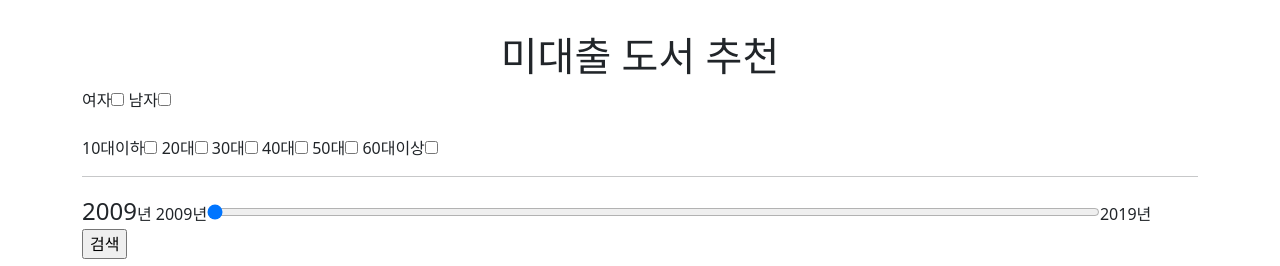
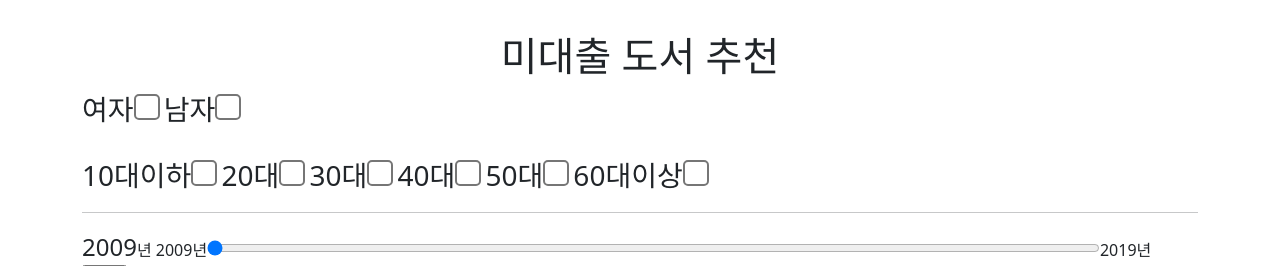
Before and after one commit to dmswl0311/library-AI-web-project, a Django app: page / in a window 1280 px wide. Shown: the top 266 px of the page. Run offline with Django 3.2, Linux system fonts and the light colour scheme; data comes from the database, SQL or seed files in the repository; some libraries are stand-ins or nearby versions.

Commit message:
index.html card 정렬

```diff
--- a/mainapp/templates/index.html
+++ b/mainapp/templates/index.html
@@ -5,10 +5,8 @@
     <meta name="viewport" content="width=device-width, initial-scale=1.0">
     <title>미대출 도서 추천</title>
     <script src="//ajax.googleapis.com/ajax/libs/jquery/1.10.2/jquery.min.js"></script>
-    <!-- CSS only -->
     <link href="https://cdn.jsdelivr.net/npm/bootstrap@5.0.0-beta1/dist/css/bootstrap.min.css" rel="stylesheet"
         integrity="sha384-giJF6kkoqNQ00vy+HMDP7azOuL0xtbfIcaT9wjKHr8RbDVddVHyTfAAsrekwKmP1" crossorigin="anonymous">
-    <!-- JavaScript Bundle with Popper -->
     <script src="https://cdn.jsdelivr.net/npm/bootstrap@5.0.0-beta1/dist/js/bootstrap.bundle.min.js"
         integrity="sha384-ygbV9kiqUc6oa4msXn9868pTtWMgiQaeYH7/t7LECLbyPA2x65Kgf80OJFdroafW"
         crossorigin="anonymous"></script>
@@ -19,18 +17,26 @@
         <center style="margin-top: 2rem;">미대출 도서 추천</center>
     </h1>
 
-    <!-- 성,연령별 -->
+    <!-- 성,연령별, 출판연도별 -->
     <div class="Container">
         <form action="{%url 'search_result'%}" method="GET">
-            여자<input type="checkbox" name='gender[]' id='F' value='F'>
-            남자<input type="checkbox" name='gender[]' id='M' value='M'>
+            <label for="F" style="font-size: 28px;">여자</label><input type="checkbox" name='gender[]' id='F' value='F'
+                style="zoom:2.0;">
+            <label for="M" style="font-size: 28px;">남자</label><input type="checkbox" name='gender[]' id='M' value='M'
+                style="zoom:2.0;">
             <br><br>
-            10대이하<input type="checkbox" name='age[]' id='10' value='10'>
-            20대<input type="checkbox" name='age[]' id='20' value='20'>
-            30대<input type="checkbox" name='age[]' id='30' value='30'>
-            40대<input type="checkbox" name='age[]' id='40' value='40'>
-            50대<input type="checkbox" name='age[]' id='50' value='50'>
-            60대이상<input type="checkbox" name='age[]' id='60' value='60'>
+            <label for="10" style="font-size: 28px;">10대이하</label><input type="checkbox" name='age[]' id='10' value='10'
+                style="zoom:2.0;">
+            <label for="20" style="font-size: 28px;">20대 </label><input type="checkbox" name='age[]' id='20' value='20'
+                style="zoom:2.0;">
+            <label for="30" style="font-size: 28px;">30대 </label><input type="checkbox" name='age[]' id='30' value='30'
+                style="zoom:2.0;">
+            <label for="40" style="font-size: 28px;">40대 </label><input type="checkbox" name='age[]' id='40' value='40'
+                style="zoom:2.0;">
+            <label for="50" style="font-size: 28px;">50대 </label><input type="checkbox" name='age[]' id='50' value='50'
+                style="zoom:2.0;">
+            <label for="60" style="font-size: 28px;">60대이상 </label><input type="checkbox" name='age[]' id='60'
+                value='60' style="zoom:2.0;">
             <br>
             <hr>
             <font size=5 id="slider_value_view">2009</font>년
@@ -58,17 +64,9 @@
         RangeSlider();
     </script>
 
-    <!-- {%for i in library_list%}
-    <br>
-    {{i.category_name}}
-    <ul>
-        <li>{{i.book_name}}</li>
-        <li><img src='{{i.url}}' width="200px"></li>
-    </ul>
-    {%endfor%} -->
-
-    <div class="mt-5 mb-5" id="list">
-        <div class="row">
+    <center>
+        <div class="mt-5 mb-5" id="list" style="height:100vh; width:70vw;">
+            <div class=" row">
                 {%for i in library_list%}
                 <div class="col-sm-12 col-md-4 mb-5">
                     <div class="card" style="width: 18rem; display: flex;"">
@@ -86,21 +84,8 @@
                 {%endfor%}
             </div>
         </div>
+    </center>
 
-
-
-    <!-- {%for i in library_list%}
-    <div class="column1">
-        <div class="box"> <a href="#"><img src='{{i.url}}' width="200px" alt="" class="image image-full" /></a>
-            <h3>{{i.book_name}}</h3>
-            <p>{{i.category_name}}</p>
-            <a href="https://library.daegu.go.kr/duryu/intro/search/index.do?menu_idx=13&booktype=BOOKANDNONBOOK&title={{i.book_name}}#search_result"
-                class="button button-small" target="_blank">두류도서관 검색</a>
-            <a href="https://www.google.com/search?q={{i.book_name}}&oq={{i.book_name}}5&aqs=chrome..69i57.1217j0j9&sourceid=chrome&ie=UTF-8"
-                class="button button-small" target="_blank">구글 검색</a>
-        </div>
-    </div>
-    {%endfor%} -->
 </body>
 
 </html>
```
Lines whose indentation alone changed are shown as unchanged.
